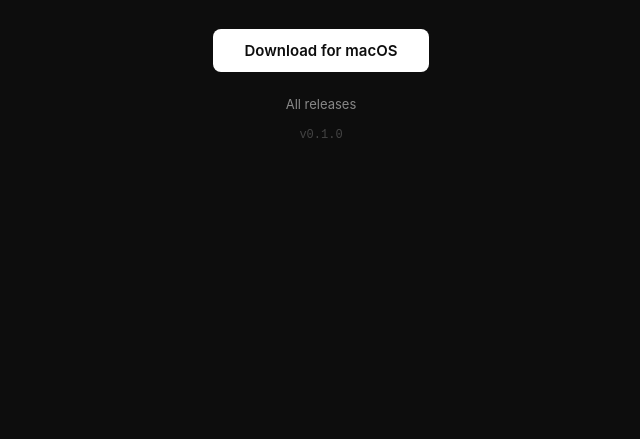
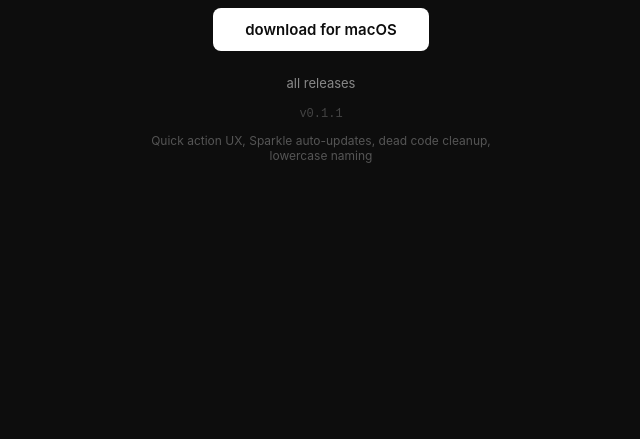
Before and after one commit to uid4oe/tolk-releases, a plain HTML site: page index.html in a window 1280 px wide. Shown: the part 361-800 px from the top of the page, without its empty margins (319-959 px from the left). Drawn offline with Linux system fonts and the light colour scheme.

Commit message:
Auto-update landing page from appcast (latest item)

```diff
--- a/index.html
+++ b/index.html
@@ -3,7 +3,7 @@
 <head>
 <meta charset="utf-8">
 <meta name="viewport" content="width=device-width, initial-scale=1">
-<title>Tolk Releases</title>
+<title>tolk</title>
 <style>
   * { margin: 0; padding: 0; box-sizing: border-box; }
   body { font-family: -apple-system, BlinkMacSystemFont, sans-serif; background: #0d0d0d; color: #e0e0e0; min-height: 100vh; display: flex; align-items: center; justify-content: center; }
@@ -16,25 +16,32 @@
   .meta a { color: #888; text-decoration: none; }
   .meta a:hover { text-decoration: underline; }
   .version { display: inline-block; margin-top: 16px; font-size: 12px; color: #444; font-family: 'SF Mono', monospace; }
+  .notes { margin-top: 12px; font-size: 12px; color: #555; max-width: 360px; margin-left: auto; margin-right: auto; }
 </style>
 </head>
 <body>
 <div class="card">
   <h1>tolk</h1>
   <p class="tagline">press. speak. done.</p>
-  <a class="download" id="dl" href="https://github.com/uid4oe/tolk-releases/releases/latest">Download for macOS</a>
+  <a class="download" id="dl" href="https://github.com/uid4oe/tolk-releases/releases/latest">download for macOS</a>
   <div class="meta">
-    <a href="https://github.com/uid4oe/tolk-releases/releases">All releases</a>
+    <a href="https://github.com/uid4oe/tolk-releases/releases">all releases</a>
   </div>
   <span class="version" id="ver"></span>
+  <p class="notes" id="notes"></p>
 </div>
 <script>
 fetch('appcast.xml').then(r=>r.text()).then(xml=>{
   const d=new DOMParser().parseFromString(xml,'text/xml');
-  const v=d.querySelector('shortVersionString');
-  const u=d.querySelector('enclosure');
+  const items=d.querySelectorAll('item');
+  if(!items.length)return;
+  const latest=items[items.length-1];
+  const v=latest.querySelector('shortVersionString');
+  const u=latest.querySelector('enclosure');
+  const desc=latest.querySelector('description');
   if(v)document.getElementById('ver').textContent='v'+v.textContent;
   if(u)document.getElementById('dl').href=u.getAttribute('url');
+  if(desc&&desc.textContent)document.getElementById('notes').textContent=desc.textContent;
 });
 </script>
 </body>
```
